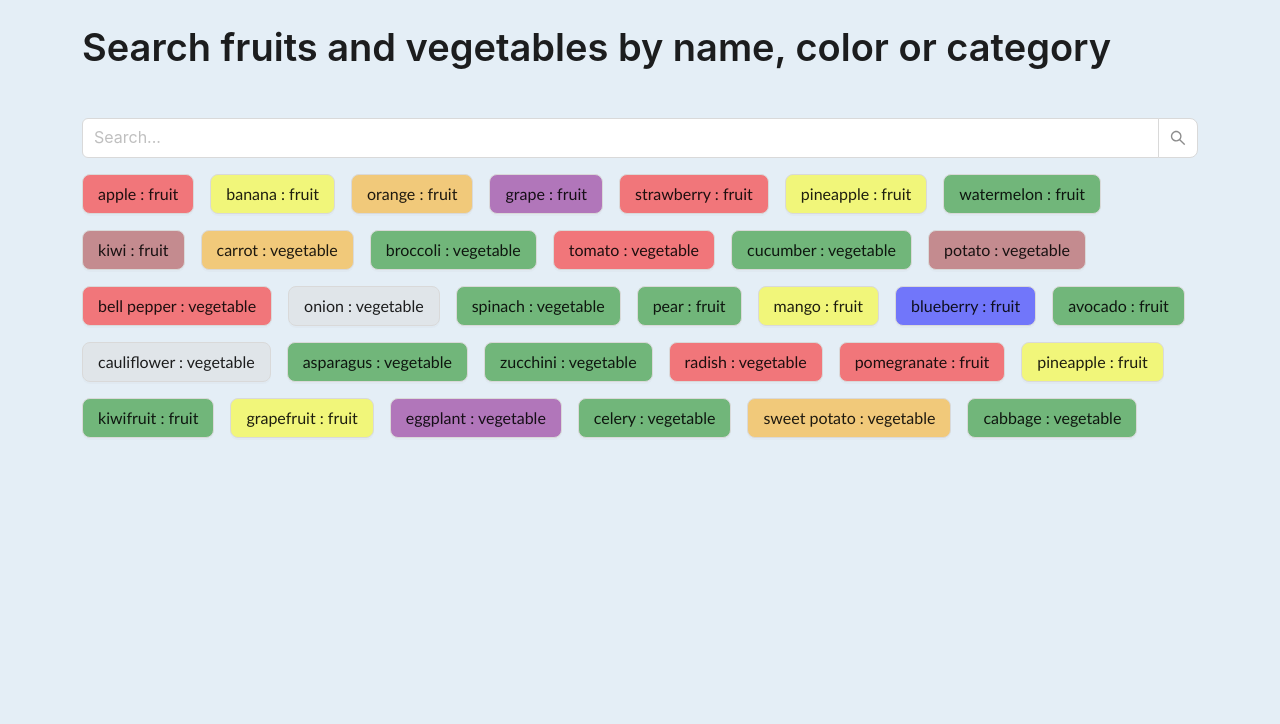
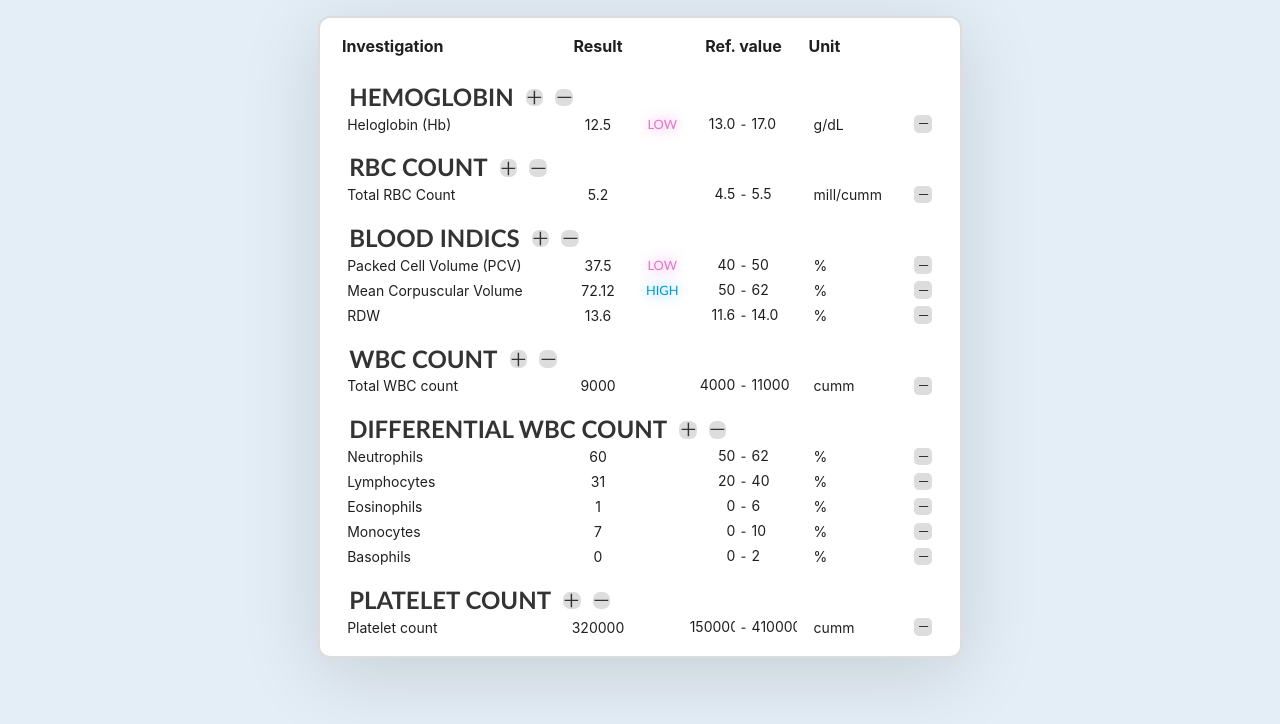
Before and after one commit to imbuesoft/patient, a React (Create React App) app: page / in a window 1280 px wide. Shown: the top 724 px of the page. Built offline with nearby package versions, Linux system fonts and the light colour scheme; the HTML template or start-up script is replaced by a standard one.

Commit message:
Added PathologyDocument

```diff
--- a/src/App.js
+++ b/src/App.js
@@ -1,12 +1,22 @@
+import { useState } from 'react';
+import { Typography } from 'antd';
+
+// DO NOT REMOVE THESE IMPORTS
+
 import BmiCalculator from './features/BmiCalculator/';
 import BmiCalculatorBootstrap from './features/BmiCalculatorBootstrap';
 import Search from './features/Search/';
+import PathologyDocument from './features/PathologyDocument';
+
 import fruitsAndVegetables from './api/tempData.json'
-import { Typography } from 'antd';
+import PathoData from './api/PathoData.json';
 
 const { Title } = Typography;
 
 function App() {
+
+  const [pathoData, setPathoData] = useState(PathoData);
+
   return (
     <>
       {/***** 🧮 BMI calculator bootstrap *****/}
@@ -16,12 +26,11 @@ function App() {
       {/* <BmiCalculator /> */}
 
       {/***** 🔍 Search box *****/}
-      <div className="container " style={{ height: "100vh" }}>
-        <Title className='mt-4'>Search fruits and vegetables by name, color or category</Title>
-        <div className="d-flex flex-column justify-content-center mt-5">
-          <Search data={fruitsAndVegetables} />
-        </div>
-      </div>
+      {/* <div style={{ height: "100vh", width: "100vw", display: "grid" }}><div style={{ height: "100vh", maxWidth: "60em", margin:"auto" }}><Title style={{margin:"1em 0"}}>Search fruits and vegetables by name, color or category</Title><div className="d-flex flex-column justify-content-center mt-5"><Search data={fruitsAndVegetables} /></div></div></div> */}
+
+      {/***** 🧬 Pathology Document *****/}
+      <PathologyDocument pathoData={pathoData} setPathoData={setPathoData} />
+
     </>
   );
 }
```
